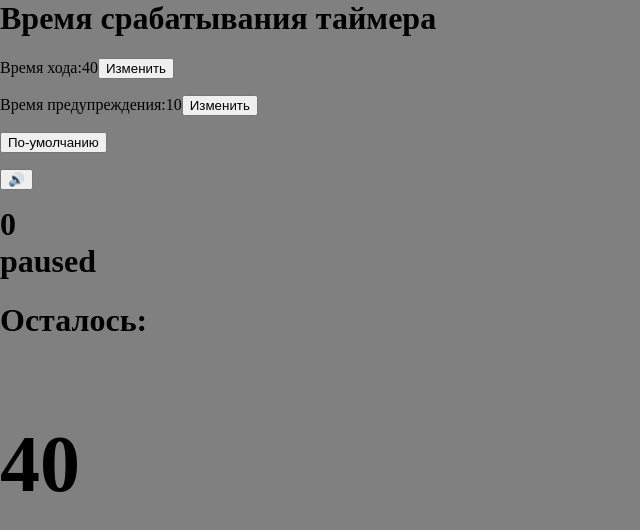
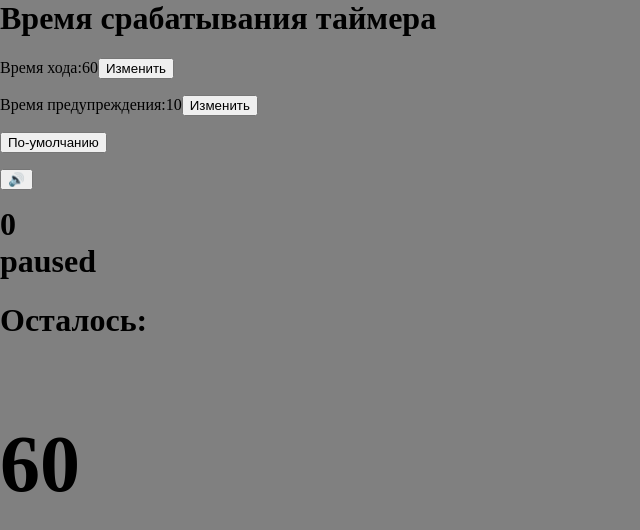
Before and after one commit to egmen/gamer, a React (Create React App) app: page / in a window 1280 px wide. Shown: the top 530 px of the page, without its empty margins (0-640 px from the left). Built offline with nearby package versions, Linux system fonts and the light colour scheme.

Commit message:
[+] default move time = 60

```diff
--- a/src/settings.ts
+++ b/src/settings.ts
@@ -8,7 +8,7 @@ import {
 } from "mobx";
 
 export class SettingsStore {
-  moveTime = 40;
+  moveTime = 60;
 
   warningTime = 10;
 
```
